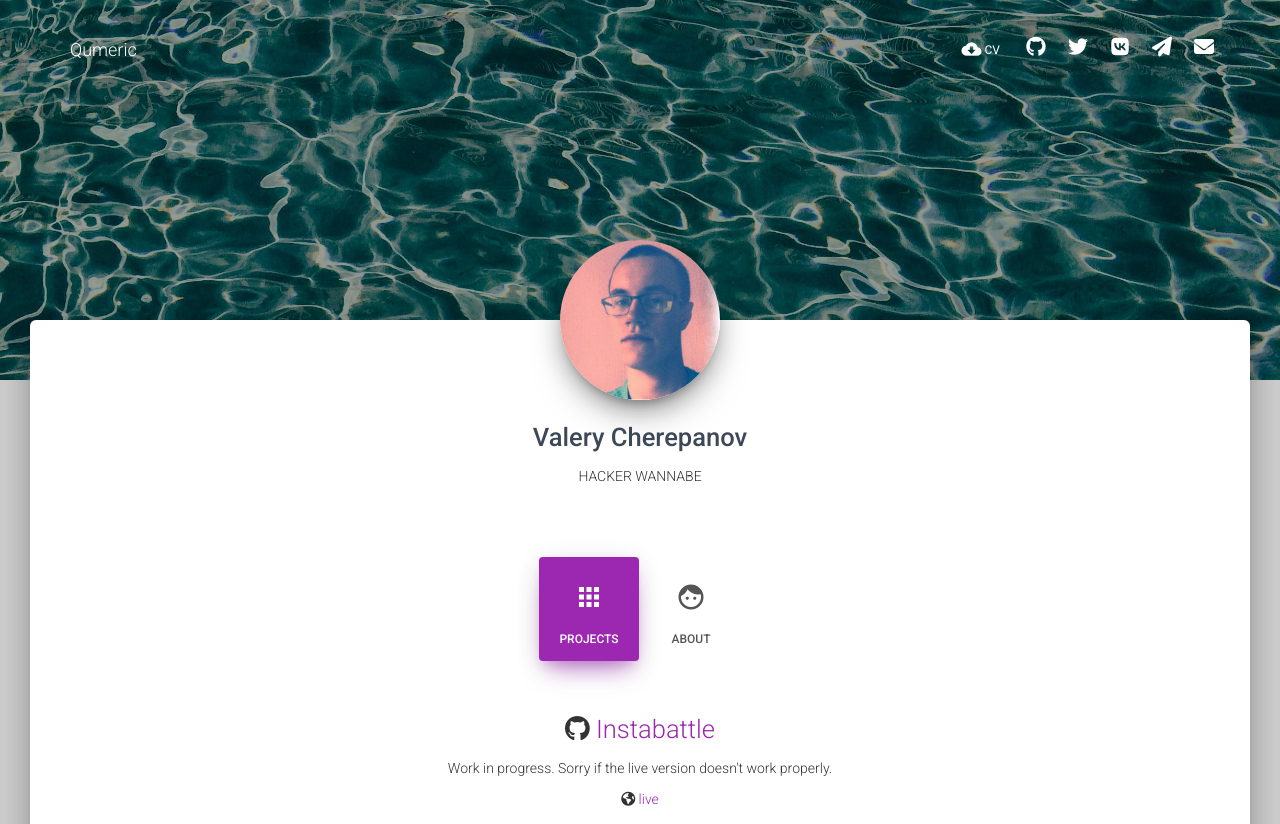
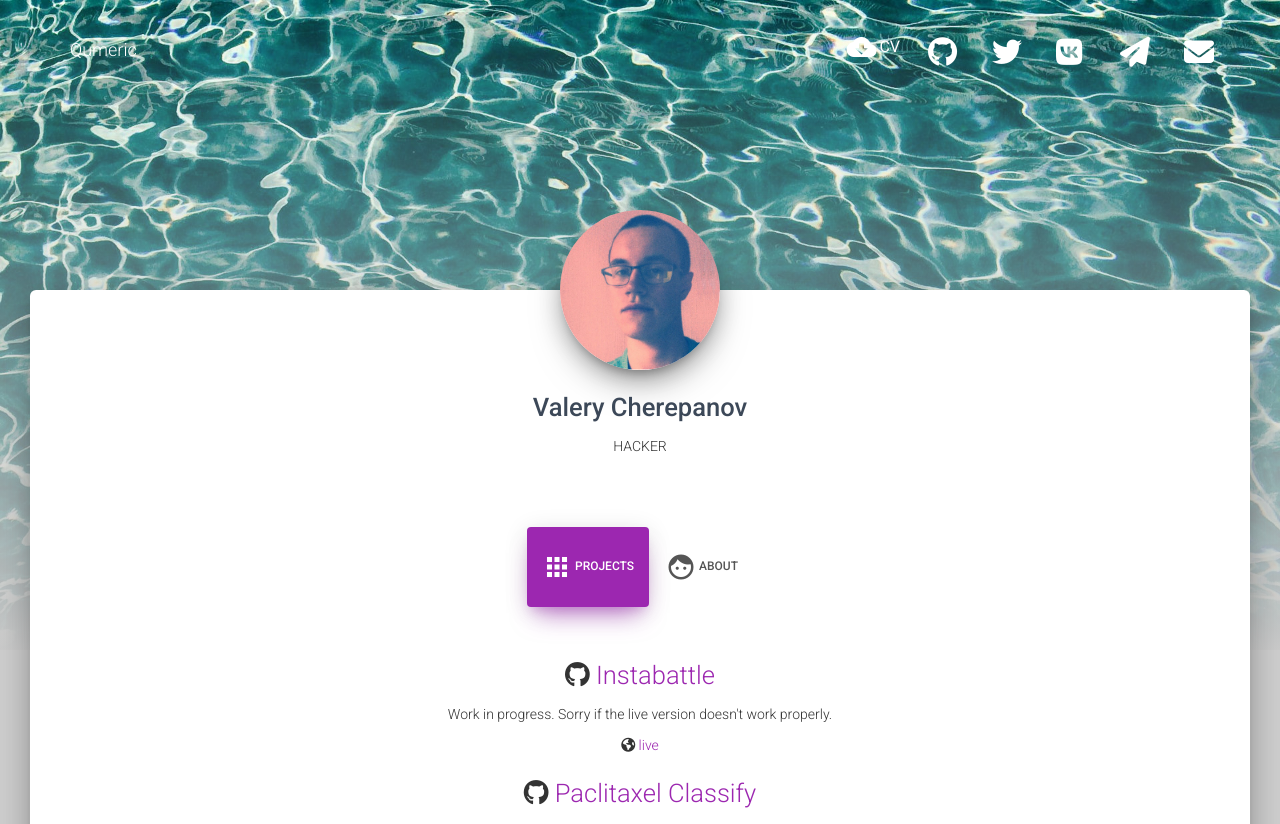
Before and after one commit to Qumeric/che.rocks, a Flask app: page / in a window 1280 px wide. Shown: the top 824 px of the page. Run offline with Flask 2, Linux system fonts and the light colour scheme; some libraries are stand-ins or nearby versions.

Commit message:
Tons of smallest things

```diff
--- a/static/css/custom.css
+++ b/static/css/custom.css
@@ -5,3 +5,25 @@
 .carousel-control{
     color: rgba(0,0,0,0.75);
 }
+
+.lower-carousel-caption {
+    text-shadow:0 1px 2px rgba(0,0,0,0.6);
+}
+
+.main-raised {
+    margin: -360px 30px 0px;
+}
+
+.profile-page .header {
+    height: 650px;
+}
+
+.fading {
+    background: url('../img/water.jpg');
+}
+
+.fading {
+  background: linear-gradient(to bottom, rgba(0, 0, 0, 0) 0%, rgba(201, 201, 201, 1) 100%, rgba(255, 201, 201, 1) 100%), url('../img/water.jpg') no-repeat;
+  /*height: 494px;
+  width: 620px;*/
+}
--- a/static/css/material-kit.css
+++ b/static/css/material-kit.css
@@ -1891,7 +1891,7 @@ select.form-control[multiple], .form-group.is-focused select.form-control[multip
   text-transform: uppercase;
   font-size: 12px;
   font-weight: 500;
-  min-width: 100px;
+  min-width: 60px;
   text-align: center;
   color: #555555;
   transition: all .3s;
@@ -1900,9 +1900,8 @@ select.form-control[multiple], .form-group.is-focused select.form-control[multip
   background-color: rgba(200, 200, 200, 0.2);
 }
 .nav-pills > li i {
-  display: block;
   font-size: 30px;
-  padding: 15px 0;
+  /*padding: 15px 0;*/
 }
 .nav-pills > li.active > a, .nav-pills > li.active > a:focus, .nav-pills > li.active > a:hover {
   background-color: #9c27b0;
@@ -2004,10 +2003,6 @@ legend {
   background-color: transparent;
 }
 .navbar .navbar-nav > li > a .material-icons,
-.navbar .navbar-nav > li > a .fa {
-  font-size: 20px;
-  max-width: 20px;
-}
 .navbar .navbar-nav > li > a:not(.btn-just-icon) .fa {
   position: relative;
   top: 2px;
--- a/templates/about.html
+++ b/templates/about.html
@@ -1,30 +1,30 @@
-<h3>Skills</h3>
+
 <div class="row">
-    <p>Languages:</p>
+    <h4>Skills:</h4>
+    <span class="label label-primary">Algorithms</span>
+    <span class="label label-primary">Machine learning</span>
+    <span class="label label-primary">Math</span>
+    <span class="label label-primary">Problem solving</span>
+</div>
+
+<div class="row">
+    <h4>Languages:</h4>
     <span class="label label-info">Python</span>
     <span class="label label-info">C++</span>
     <span class="label label-info">Lua</span>
     <span class="label label-info">Java</span>
-    <br><br>
+    <br>
 </div>
 
 <div class="row">
-    <p>Tools:</p>
+    <h4>Tools:</h4>
     <span class="label label-success">Git</span>
     <span class="label label-success">Vim</span>
     <span class="label label-success">Linux</span>
-    <br><br>
+    <br>
 </div>
 
-<div class="row">
-    <p>Frameworks:</p>
-    <span class="label label-primary">Flask</span>
-    <span class="label label-primary">Keras</span>
-    <span class="label label-primary">Theano</span>
-    <span class="label label-primary">scikit-learn</span>
-</div>
 
 <h3>Education</h3>
 <h5>Finished Moscow Lyceum 1581 of Bauman Moscow State University</h5>
-<br>
 <h5>Currently second year student  at Saint Petersburg Academic University of RAS studying Mathematics and Information Technology</h5>
--- a/templates/index.html
+++ b/templates/index.html
@@ -5,8 +5,7 @@
 {% include 'navbar.html' %}
 
 <div class="wrapper">
-    <div class="header header-filter" style="background-image: url('static/img/water.jpg');"></div>
-
+    <div class="header fading"></div>
     <div class="main main-raised">
         <div class="profile-content">
             <div class="container">
@@ -17,28 +16,24 @@
                         </div>
                         <div class="name">
                             <h3 class="title">Valery Cherepanov</h3>
-                            <h6>Hacker wannabe</h6>
+                            <h6>Hacker</h6>
                         </div>
                     </div>
                 </div>
-                <!--<div class="description text-center">
-                    <p>Loerm ipsum.</p>
-                </div>-->
 
-                <div class="row">
                 <div class="col-md-6 col-md-offset-3">
                     <div class="profile-tabs">
                         <div class="nav-align-center">
                             <ul class="nav nav-pills" role="tablist">
                                 <li class="active">
                                     <a href="#projects" role="tab" data-toggle="tab">
-                                            <i class="material-icons">apps</i>
+                                        <i class="material-icons" style="padding: 15px 0;">apps</i>
                                         Projects
                                     </a>
                                 </li>
                                 <li>
                                     <a href="#about" role="tab" data-toggle="tab">
-                                            <i class="material-icons">face</i>
+                                        <i class="material-icons" style="padding: 15px 0;">face</i>
                                         About
                                     </a>
                                 </li>
@@ -71,7 +66,6 @@
         </div>
     </div>
 </div>
-</div>
 <footer class="footer">
     <div class="container">
         <nav class="pull-left">
--- a/templates/navbar.html
+++ b/templates/navbar.html
@@ -2,7 +2,7 @@
     <div class="container">
         <!-- Brand and toggle get grouped for better mobile display -->
         <div class="navbar-header">
-            <button type="button" class="navbar-toggle" data-toggle="collapse" data-target="#navigation-example">
+            <button type="button" class="navbar-toggle" data-toggle="collapse" data-target="#navigation">
                 <span class="sr-only">Toggle navigation</span>
                 <span class="icon-bar"></span>
                 <span class="icon-bar"></span>
@@ -11,11 +11,11 @@
             <a class="navbar-brand" href="http://qumeric.info">Qumeric</a>
         </div>
 
-        <div class="collapse navbar-collapse" id="navigation-example">
-            <ul class="nav navbar-nav navbar-right">
+        <div class="collapse navbar-collapse" id="navigation">
+            <ul class="nav navbar-nav navbar-right nav-pills">
                 <li>
-                    <a href="{{ url_for('static', filename='CV.pdf') }}" target="_blank">
-                        <i class="material-icons">cloud_download</i>CV
+                    <a href="{{ url_for('static', filename='CV.pdf') }}" target="_blank" style="padding: 10px 5px;">
+                        <i class="material-icons">cloud_download</i><span style="font-size: 16px;">CV</span>
                     </a>
                 </li>
                 <li>
--- a/templates/projects.html
+++ b/templates/projects.html
@@ -42,20 +42,20 @@
             <div class="carousel-inner">
                 <div class="item active">
                     <img src="{{ url_for('static', filename='img/tsp10.png') }}" alt="Small Solution">
-                    <div class="carousel-caption">
-                        <h4><i class="material-icons">linear_scale</i>10 points</h4>
+                    <div class="lower-carousel-caption">
+                        <i class="material-icons md-18">bubble_chart</i>10 points
                     </div>
                 </div>
                 <div class="item">
                     <img src="{{ url_for('static', filename='img/tsp50.png') }}" alt="Medium Solution">
-                    <div class="carousel-caption">
-                        <h4><i class="material-icons">linear_scale</i>50 points</h4>
+                    <div class="lower-carousel-caption">
+                        <i class="material-icons md-18">bubble_chart</i>50 points
                     </div>
                 </div>
                 <div class="item">
                     <img src="{{ url_for('static', filename='img/tsp250.png') }}" alt="Large Solution">
-                    <div class="carousel-caption">
-                        <h4><i class="material-icons">linear_scale</i> 250 points</h4>
+                    <div class="lower-carousel-caption">
+                        <i class="material-icons md-18">bubble_chart</i> 250 points
                     </div>
                 </div>
             </div>
```
Also changed, not shown: static/img/arrow-left.png, static/img/arrow-right.png, static/img/city.jpg (deleted), static/img/tsp100.png (deleted), static/img/tsp12.png (deleted), static/img/valery.jpg, static/img/water.jpg. Lines whose indentation alone changed are shown as unchanged.
